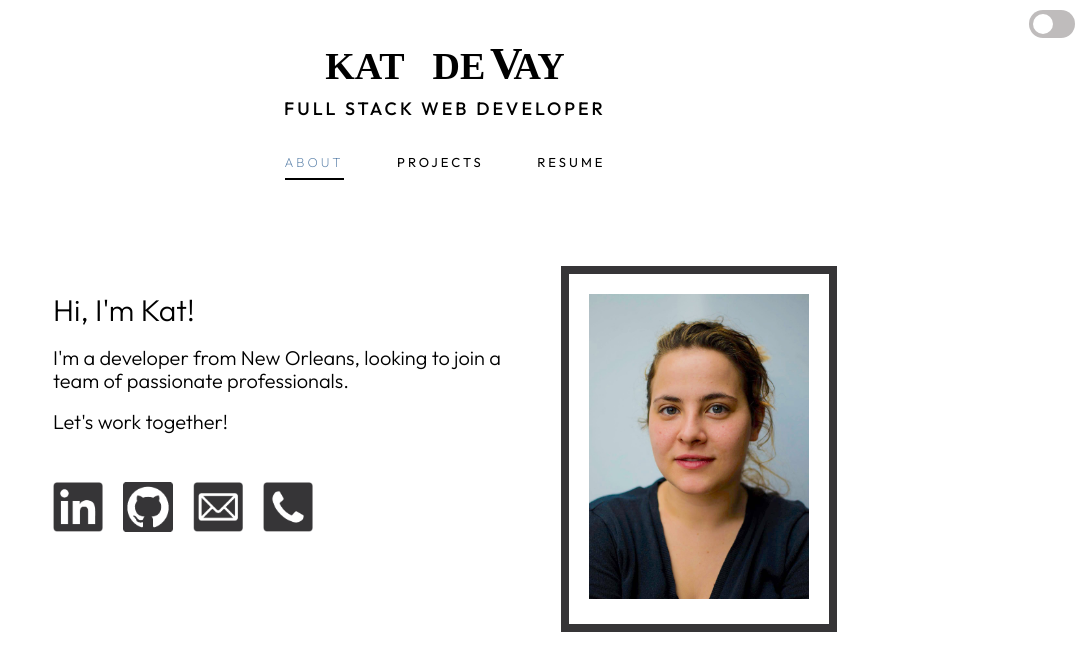
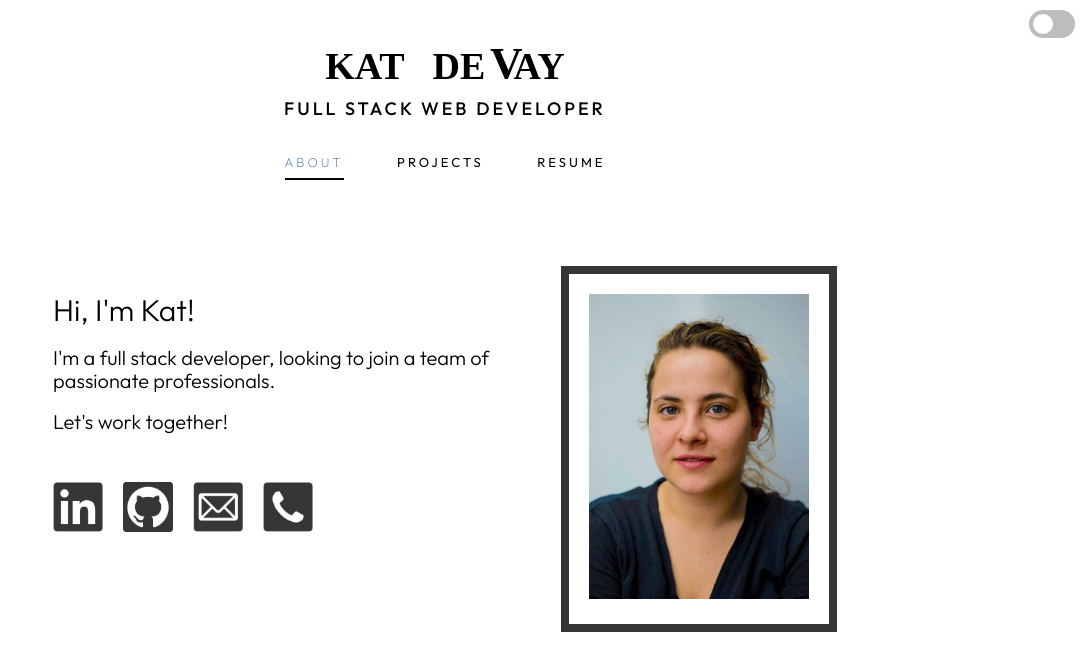
Before and after one commit to kdevay/kdevay.github.io, a React (Create React App) app: page / in a window 1280 px wide. Shown: the top 670 px of the page, without its empty margins (195-1280 px from the left). Built offline with nearby package versions, Linux system fonts and the light colour scheme; a web font is replaced by a local one.

Commit message:
Revise about me content

```diff
--- a/package.json
+++ b/package.json
@@ -6,7 +6,7 @@
   "dependencies": {
     "react": "^18.2.0",
     "react-dom": "^18.2.0",
-    "react-scripts": "5.0.1",
+    "react-scripts": "^5.0.1",
     "styled-components": "^5.3.8"
   },
   "scripts": {
--- a/src/components/About.js
+++ b/src/components/About.js
@@ -10,14 +10,14 @@ export default function About(props) {
         <div id='aboutDiv'>
             <div id='aboutText'>
                 <p className='aboutHead'>Hi, I'm Kat!</p><br></br>
-                <p className='aboutBody'>I'm a developer from New Orleans, looking to join a team of passionate professionals.</p><br></br>
+                <p className='aboutBody'>I'm a full stack developer, looking to join a team of passionate professionals.</p><br></br>
                 <p className='aboutBody'>Let's work together!</p><br></br>
                 {
                     mode === 'dark' ? <DarkIcons></DarkIcons> : <LightIcons></LightIcons>
                 }
             </div>
             <div className={'frame' + mode}>
-                <img className='profile' src={prof}></img>
+                <img className='profile' src={prof} alt='profile of developer'></img>
             </div>
 
         </div>
```
Also changed, not shown: 1 other file (tests, documents, lock files or other folders).
